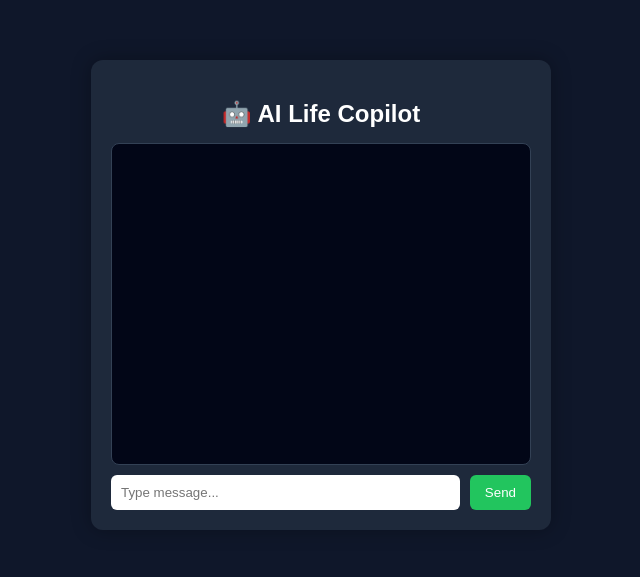
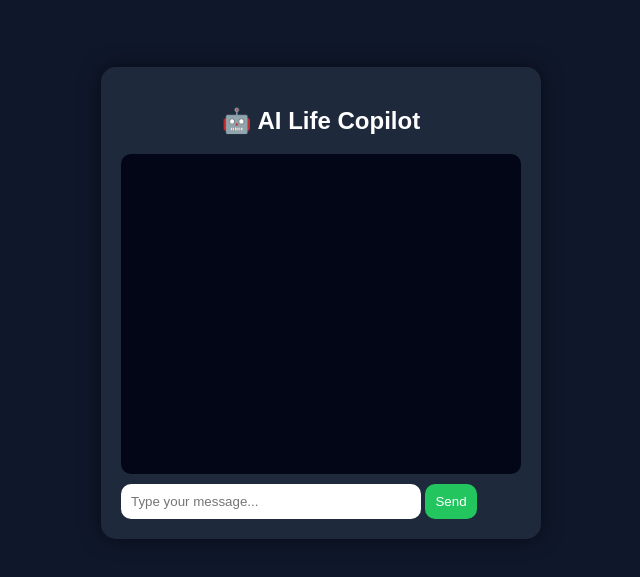
Before and after one commit to shreyasinha100805-glitch/Multi-Agent-AI-model, a website: page index.html in a window 1280 px wide. Shown: the part 105-682 px from the top of the page, without its empty margins (319-959 px from the left). Drawn offline with Linux system fonts and the light colour scheme.

Commit message:
Refactor HTML structure and styles for chat interface

```diff
--- a/index.html
+++ b/index.html
@@ -1,76 +1,59 @@
 <!DOCTYPE html>
-<html lang="en">
-
+<html>
 <head>
-    <meta charset="UTF-8">
     <title>AI Life Copilot</title>
-
     <style>
         body {
-            margin: 0;
-            font-family: Arial, sans-serif;
+            font-family: Arial;
             background: #0f172a;
+            color: white;
             display: flex;
             justify-content: center;
             align-items: center;
             height: 100vh;
         }
 
-        .container {
-            width: 420px;
+        .chat-box {
+            width: 400px;
             background: #1e293b;
-            border-radius: 12px;
+            border-radius: 15px;
             padding: 20px;
-            color: white;
-            box-shadow: 0 0 20px rgba(0, 0, 0, 0.3);
+            box-shadow: 0 0 20px rgba(0,0,0,0.5);
         }
 
         h2 {
             text-align: center;
-            margin-bottom: 15px;
         }
 
-        .chat {
+        .messages {
             height: 300px;
             overflow-y: auto;
-            border: 1px solid #334155;
+            background: #020617;
             padding: 10px;
+            border-radius: 10px;
             margin-bottom: 10px;
-            border-radius: 8px;
-            background: #020617;
-        }
-
-        .msg {
-            margin: 6px 0;
-            padding: 6px;
         }
 
         .user {
             color: #38bdf8;
         }
 
-        .bot {
-            color: #22c55e;
-        }
-
-        .input-box {
-            display: flex;
-            gap: 10px;
+        .ai {
+            color: #4ade80;
         }
 
         input {
-            flex: 1;
+            width: 70%;
             padding: 10px;
-            border-radius: 6px;
+            border-radius: 10px;
             border: none;
-            outline: none;
         }
 
         button {
-            padding: 10px 15px;
+            padding: 10px;
+            border-radius: 10px;
+            border: none;
             background: #22c55e;
-            border: none;
-            border-radius: 6px;
             color: white;
             cursor: pointer;
         }
@@ -83,32 +66,28 @@
 
 <body>
 
-    <div class="container">
+<div class="chat-box">
     <h2>🤖 AI Life Copilot</h2>
 
-        <div class="chat" id="chat"></div>
+    <div class="messages" id="messages"></div>
 
-        <div class="input-box">
-            <input id="input" placeholder="Type message..." />
-            <button onclick="sendMessage()">Send</button>
-        </div>
+    <input id="msg" placeholder="Type your message..." />
+    <button onclick="send()">Send</button>
 </div>
 
 <script>
-        async function sendMessage() {
-            const input = document.getElementById("input");
-            const chat = document.getElementById("chat");
+async function send() {
+    const input = document.getElementById("msg");
+    const messages = document.getElementById("messages");
 
-            const message = input.value.trim();
+    const message = input.value;
     if (!message) return;
 
-            // Show user message
-            addMessage("You: " + message, "user");
-
+    messages.innerHTML += `<p class="user">You: ${message}</p>`;
     input.value = "";
 
     try {
-                const res = await fetch("http://localhost:5000/api/chat", {
+        const res = await fetch("https://YOUR-BACKEND-URL/api/chat", {
             method: "POST",
             headers: {
                 "Content-Type": "application/json"
@@ -118,27 +97,14 @@
 
         const data = await res.json();
 
-                // Show AI response
-                addMessage("AI: " + data.reply, "bot");
+        messages.innerHTML += `<p class="ai">AI: ${data.reply}</p>`;
+        messages.scrollTop = messages.scrollHeight;
 
     } catch (err) {
-                addMessage("❌ Error connecting to server", "bot");
+        messages.innerHTML += `<p style="color:red;">Error connecting to server</p>`;
     }
-        }
-
-        function addMessage(text, type) {
-            const chat = document.getElementById("chat");
-
-            const div = document.createElement("div");
-            div.className = "msg " + type;
-            div.innerText = text;
-
-            chat.appendChild(div);
-
-            chat.scrollTop = chat.scrollHeight;
 }
 </script>
 
 </body>
-
 </html>
```
Lines whose indentation alone changed are shown as unchanged.
